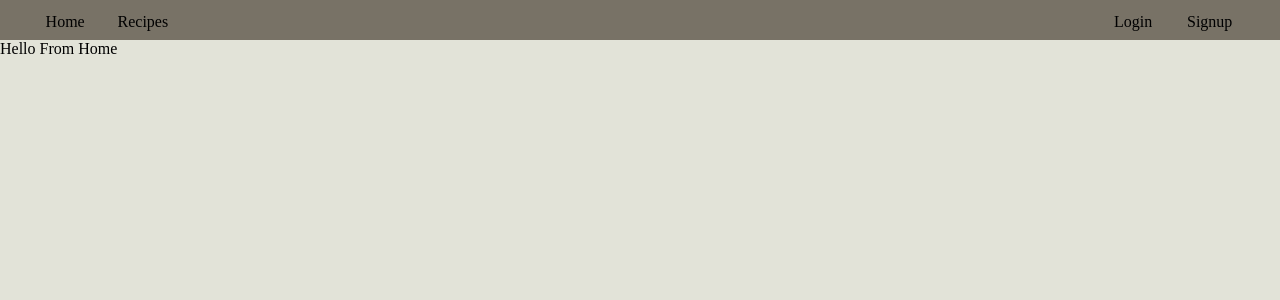
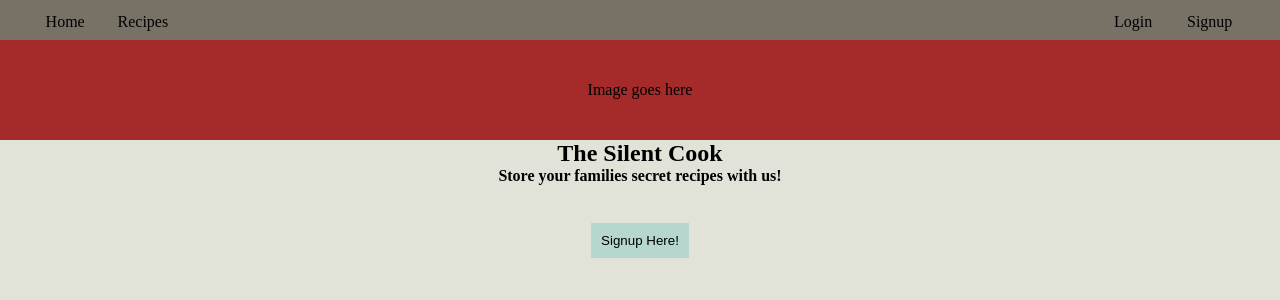
Before and after one commit to adriannasaruk/recipes-frontend, a React (Create React App) app: page / in a window 1280 px wide. Shown: the top 300 px of the page. Built offline with nearby package versions, Linux system fonts and the light colour scheme.

Commit message:
Started styling the home page and setting up the sk

```diff
--- a/src/App/Components/Body/bodyComps/Forms/SingupForm.js
+++ b/src/App/Components/Body/bodyComps/Forms/SingupForm.js
@@ -143,7 +143,7 @@ const Signup = (props) => {
           />
           <p className='tos-text'>Agree to TOS.</p>
         </label>
-        <button disabled={disable} type='submit'>
+        <button className='signup-btn' disabled={disable} type='submit'>
           Sign Up
         </button>
       </form>
--- a/src/App/Components/Body/bodyComps/Forms/singup.css
+++ b/src/App/Components/Body/bodyComps/Forms/singup.css
@@ -1,7 +1,7 @@
 body {
   background-color: #e2e3d8;
 }
-button {
+.signup-btn {
   background-color: #b5d7cf;
   border: none;
   color: white;
--- a/src/App/Components/Body/bodyComps/Home.js
+++ b/src/App/Components/Body/bodyComps/Home.js
@@ -1,9 +1,29 @@
 import React from 'react';
+import './home.css';
+import { useHistory } from 'react-router-dom';
 
 export default function Home(props) {
+  const { push } = useHistory();
+  const redirect = (e) => {
+    e.preventDefault();
+    push('/signup');
+  };
+
   return (
     <div className='home'>
-      <div>Hello From Home</div>
+      <section className='header'>
+        <div className='banner'>
+          Image goes here
+          <img src='' />
+        </div>
+        <div className='header-info'>
+          <h1>The Silent Cook</h1>
+          <h4>Store your families secret recipes with us!</h4>
+        </div>
+        <button className='signup' onClick={redirect}>
+          Signup Here!
+        </button>
+      </section>
     </div>
   );
 }
--- /dev/null
+++ b/src/App/Components/Body/bodyComps/home.css
@@ -0,0 +1,34 @@
+.header {
+  width: 100%;
+  display: flex;
+  flex-flow: column wrap;
+  justify-content: space-evenly;
+  align-items: center;
+}
+
+.header .banner {
+  width: 100%;
+  height: 100px;
+  background-color: brown;
+  display: flex;
+  justify-content: center;
+  align-items: center;
+}
+.header .header-info {
+  display: flex;
+  justify-content: center;
+  align-items: center;
+  flex-flow: column wrap;
+  width: 100%;
+}
+.signup {
+  margin-top: 3%;
+  border: none;
+  background-color: #b5d7cf;
+  padding: 10px;
+  cursor: pointer;
+}
+.signup:hover {
+  color: #b5d7cf;
+  background-color: black;
+}
```
